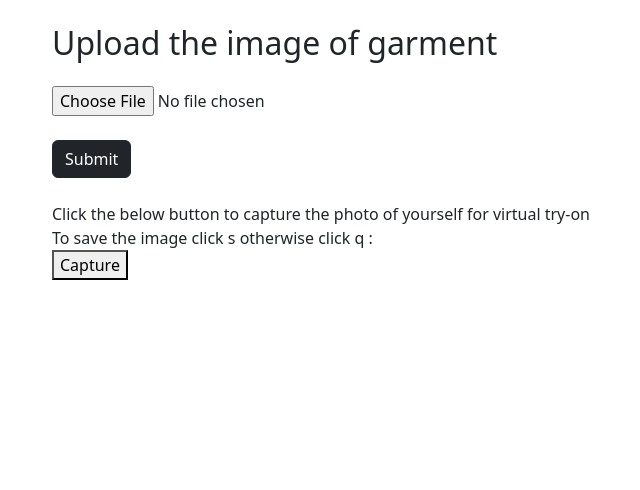
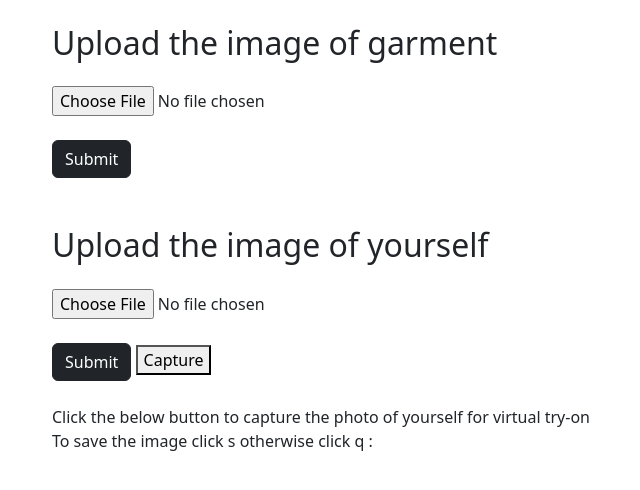
Before and after one commit to chetana074/fashionenza, a Django app: template fashionenza/templates/upload.html in a window 1280 px wide. Shown: the part 77-567 px from the top of the page, without its empty margins (30-670 px from the left). Run offline with Django 4.2, Linux system fonts and the light colour scheme; the template is opened without the code that fills it, so the values that code supplies are empty.

Commit message:
Add files via upload

```diff
--- a/fashionenza/templates/upload.html
+++ b/fashionenza/templates/upload.html
@@ -9,17 +9,22 @@
     <h2 class="my-4">Upload the image of garment</h2>
     <form method="post" enctype="multipart/form-data">
       {% csrf_token %}
-                  <input type="file" name="upload" accept="image/*" >
+          <input type="file" name="gar" accept="image/*" >
           <br>
-                  <button class="btn btn-dark my-4" type="submit" >Submit</button>
+          <button class="btn btn-dark my-4" name ="garm"type="submit" >Submit</button>
+          <h2 class="my-4">Upload the image of yourself</h2>
+          <input type="file" name="you" accept="image/*" >
+          <br>
+          <button class="btn btn-dark my-4" name ="your" type="submit" >Submit</button>
+          <button type="submit" name="capture">Capture</button>
     </form>
     Click the below button to capture the photo of yourself for virtual try-on
     <div>
     To save the image click s otherwise click q :
     </div>
-            <form method="post" enctype="multipart/form-data">
+    {% comment %} <form method="post" enctype="multipart/form-data">
         {% csrf_token %}
         <button type="submit" name="capture">Capture</button>
-            </form>
+    </form>  {% endcomment %}
 </div>
 {% endblock body %}
```
Also changed, not shown: fashionenza/db.sqlite3. Lines whose indentation alone changed are shown as unchanged.
